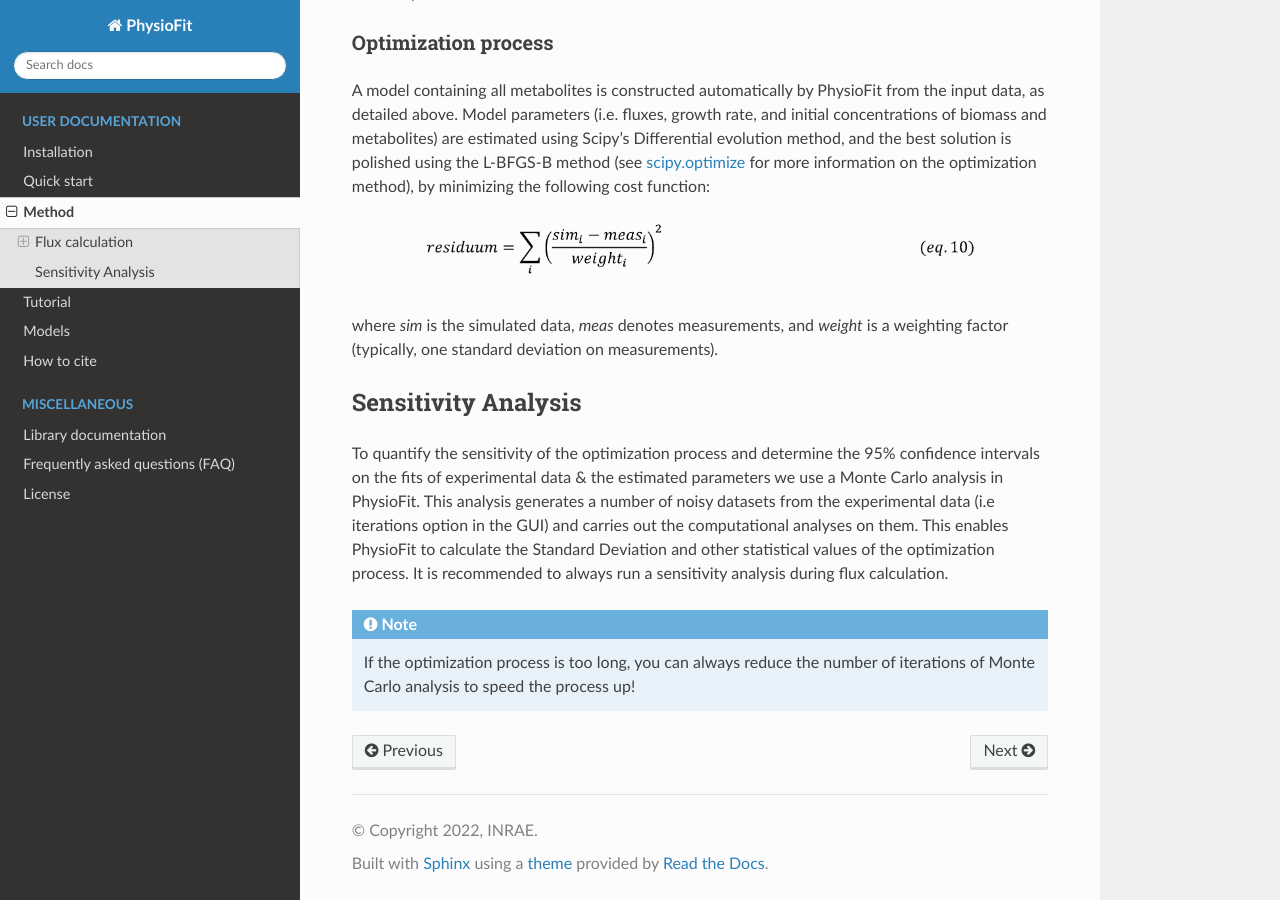
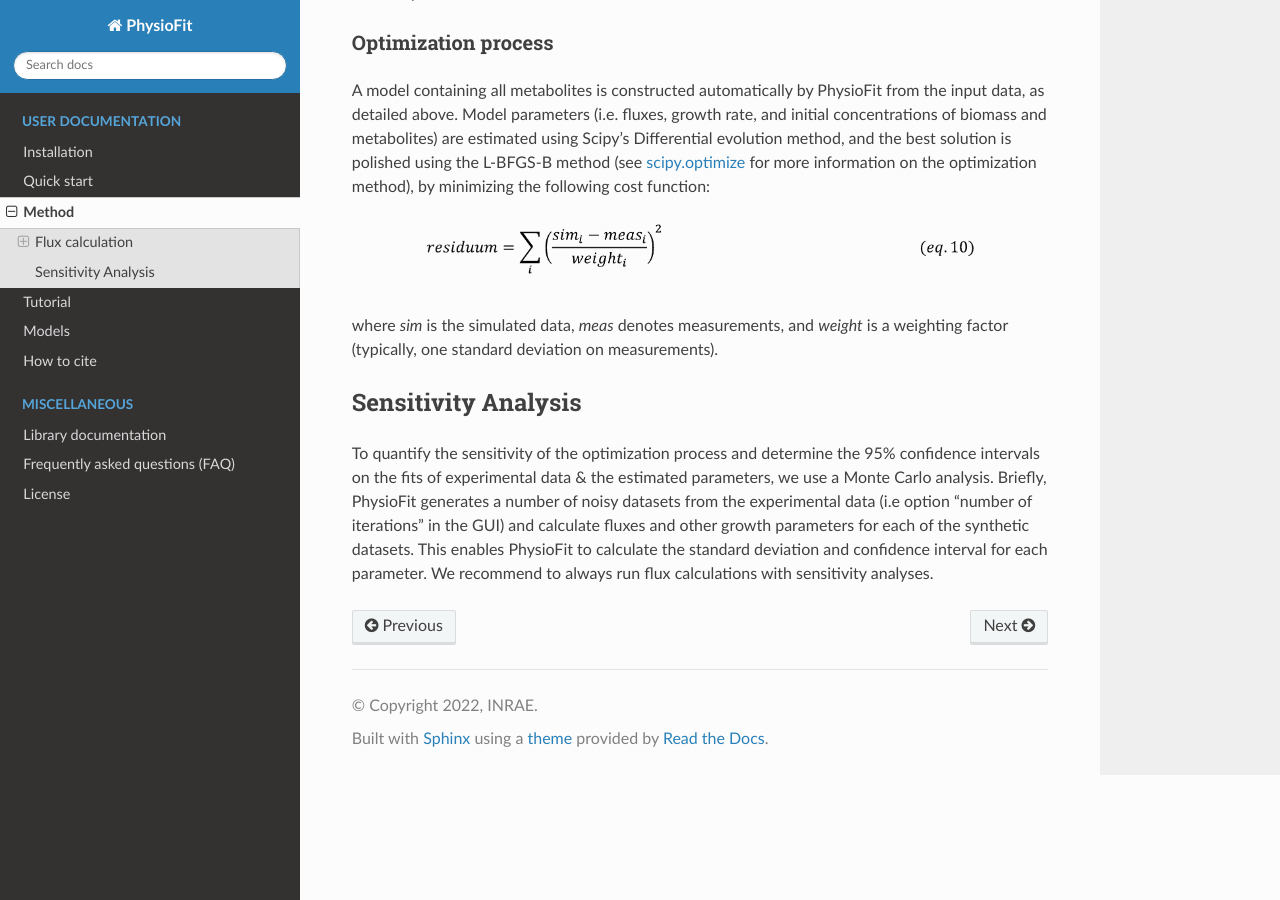
Before and after one commit to MetaSys-LISBP/PhysioFit, a Sphinx documentation site: the page built from docs/method.rst, in a window 1280 px wide and 900 px high, scrolled down 1850 px. Built offline with Sphinx 7.4.7 and the Read the Docs theme 2.0.0, drawn with Linux system fonts in a browser that asks for light colours.

Commit message:
update doc

```diff
--- a/docs/installation.rst
+++ b/docs/installation.rst
@@ -13,6 +13,12 @@ To install PhysioFit using Python's built-in installer, you can just run the fol
 .. code-block:: bash
 
     pip install physiofit
+
+Use conda to install from conda:
+
+.. code-block:: bash
+
+    conda install physiofit -c bioconda
 
 .. tip::  We recommend the creation of isolated environments for each python tool you install in your system using the
 python built-in `venv <https://docs.python.org/3/library/venv.html>`_ package or `Anaconda <https://www.anaconda.com/products/individual>`_.
--- a/docs/method.rst
+++ b/docs/method.rst
@@ -87,10 +87,6 @@ Sensitivity Analysis
 *********************
 
 To quantify the sensitivity of the optimization process and determine the 95% confidence intervals on the fits of
-experimental data & the estimated parameters we use a Monte Carlo analysis in PhysioFit. This analysis generates a
-number of noisy datasets from the experimental data (i.e iterations option in the GUI) and carries out the computational
-analyses on them. This enables PhysioFit to calculate the Standard Deviation and other statistical values of the
-optimization process. It is recommended to always run a sensitivity analysis during flux calculation.
-
-.. note:: If the optimization process is too long, you can always reduce the number of iterations of Monte Carlo
-          analysis to speed the process up!
+experimental data & the estimated parameters, we use a Monte Carlo analysis. Briefly, PhysioFit generates a
+number of noisy datasets from the experimental data (i.e option "number of iterations" in the GUI) and calculate fluxes and other growth parameters for each of the synthetic datasets. This enables PhysioFit to calculate the standard deviation and confidence interval for
+each parameter. We recommend to always run flux calculations with sensitivity analyses.
```
